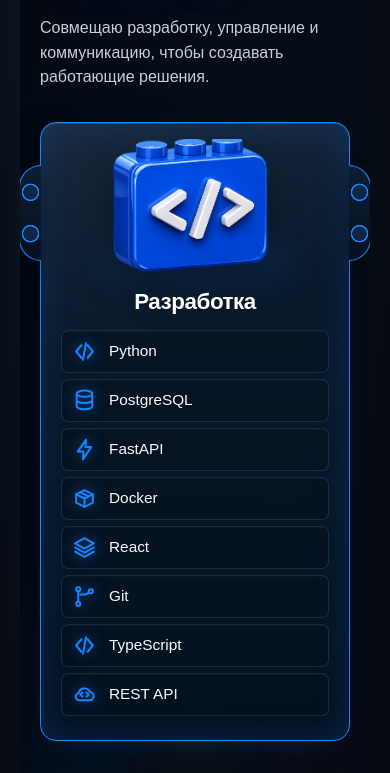
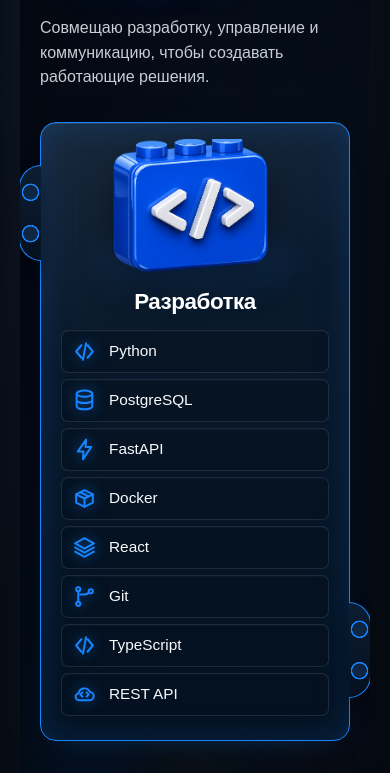
Before and after one commit to kirillarz/kirillarz, a React (Vite) app: page / in a window 390 px wide. Shown: the part 2230-3003 px from the top of the page. Built offline with nearby package versions, Linux system fonts and the light colour scheme.

Commit message:
fix cards skills

```diff
--- a/src/pages/Page.module.css
+++ b/src/pages/Page.module.css
@@ -662,7 +662,6 @@
 .skillCard::before,
 .skillCard::after {
   position: absolute;
-  top: 50px;
   width: 28px;
   height: 112px;
   pointer-events: none;
@@ -676,6 +675,7 @@
 }
 
 .skillCard::before {
+  top: 50px;
   left: -29px;
   border-right: 0;
   border-radius: 28px 0 0 28px;
@@ -683,6 +683,7 @@
 
 .skillCard::after {
   right: -29px;
+  bottom: 50px;
   border-left: 0;
   border-radius: 0 28px 28px 0;
 }
@@ -1114,7 +1115,6 @@
 
   .skillCard::before,
   .skillCard::after {
-    top: 42px;
     width: 21px;
     height: 94px;
     background:
@@ -1124,11 +1124,13 @@
   }
 
   .skillCard::before {
+    top: 42px;
     left: -22px;
   }
 
   .skillCard::after {
     right: -22px;
+    bottom: 42px;
   }
 
   .skillCardImage {
```
